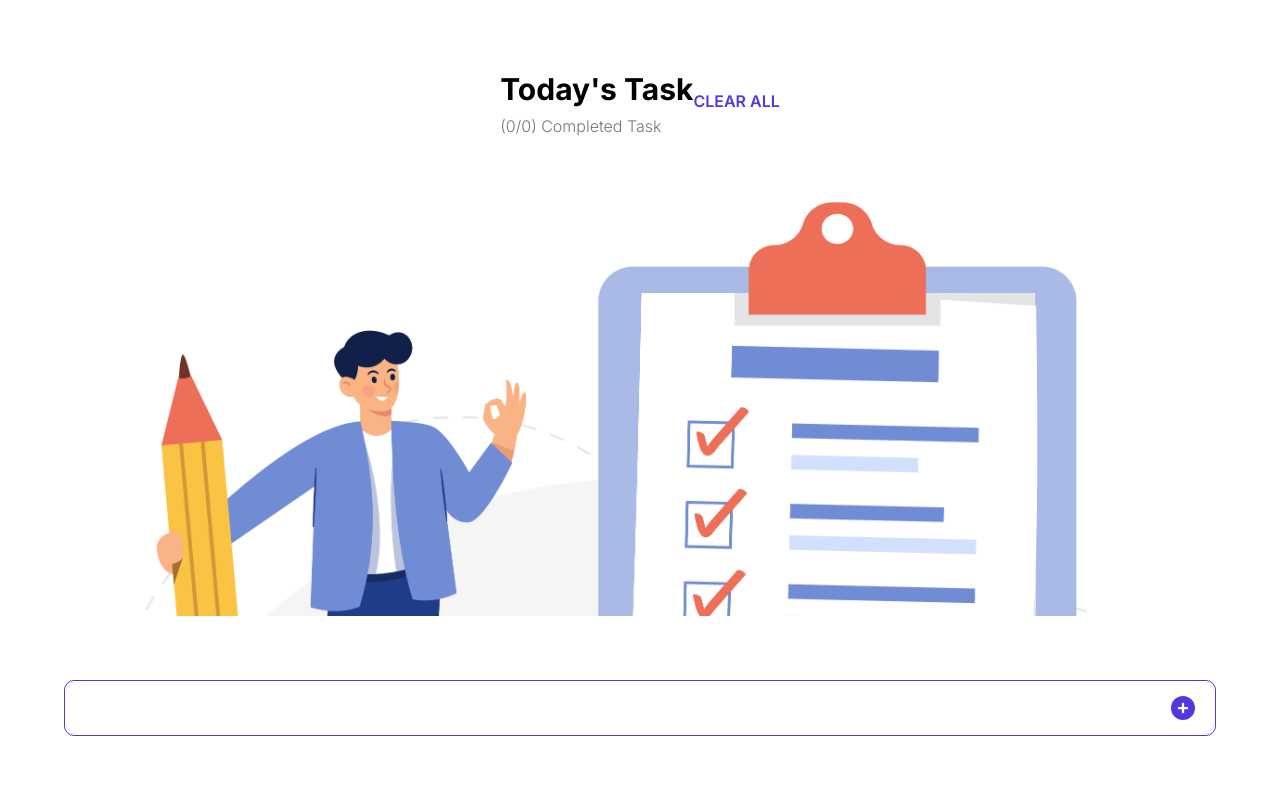
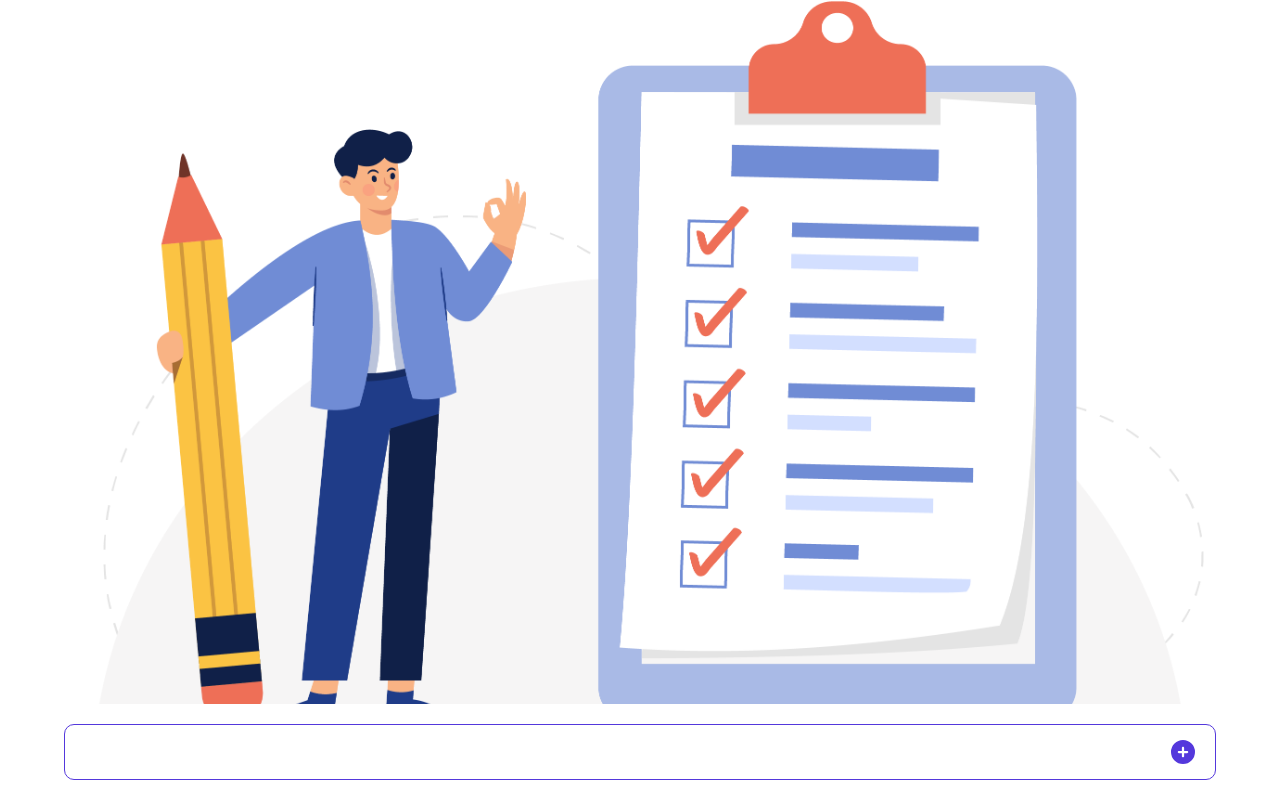
Before and after one commit to AchmadAkif/todoReact, a React (Vite) app: page / in a window 1280 px wide. Shown: the top 798 px of the page. Built offline with nearby package versions, Linux system fonts and the light colour scheme.

Commit message:
style adjustment

```diff
--- a/src/App.jsx
+++ b/src/App.jsx
@@ -24,6 +24,14 @@ const App = () => {
     setItems([])
   }
 
+  if (items.length == 0) {
+    return (
+      <section className='w-full h-[100vh] relative'>
+        <ItemList items={items} onRemoveItem={handleRemoveItem} onCheckboxChange={handleFinishedItem} />
+        <AddNew onAddItem={handleAddItem} />
+      </section>
+    )
+  } else {
     return (
       <section className='w-full h-[100vh] relative'>
         <Header onRemoveAllItems={handleRemoveAllItems} items={items} />
@@ -32,5 +40,6 @@ const App = () => {
       </section>
     )
   }
+}
 
 export default App
--- a/src/components/AddNew.jsx
+++ b/src/components/AddNew.jsx
@@ -30,7 +30,7 @@ const AddNew = ({onAddItem}) => {
   }
 
   return (
-    <section className={`w-full ${styles.paddingX} ${styles.paddingY} font-inter fixed bottom-0 bg-white`}>
+    <section className={`w-full ${styles.paddingX} py-5 font-inter fixed bottom-0 bg-white`}>
       <form onSubmit={handleSubmit} className="w-full h-14" >
         <div className="w-full h-full flex items-center border-[1px] border-primary rounded-[10px] mb-5 px-5">
           <input type="text" className="w-full h-full focus:outline-none" value={task} onChange={(e)=>{setTask(e.target.value)}} />
--- a/src/components/Header.jsx
+++ b/src/components/Header.jsx
@@ -5,7 +5,7 @@ const Header = ({onRemoveAllItems, items}) => {
   const checkedItems = items.filter( item => item.status).length
 
   return (
-    <section className={`${styles.paddingX} ${styles.paddingY} flex sm:justify-center justify-between items-center font-inter`}>
+    <section className={`${styles.paddingX} ${styles.paddingY} flex sm:justify-center justify-between items-center font-inter sticky top-0 bg-white`}>
       <div>
         <h1 className={`${styles.heading2} leading-[50px]`}>Today's Task</h1>
         <p className={`${styles.paragraph}`}>({checkedItems}/{totalItems}) Completed Task</p>
--- a/src/components/ItemList.jsx
+++ b/src/components/ItemList.jsx
@@ -31,15 +31,15 @@ const Item = ({task, onRemoveItem, onCheckboxChange}) => {
 const ItemList = ({items, onRemoveItem, onCheckboxChange}) => {
   if (items.length === 0) {
     return (
-      <section className="flex flex-col justify-center font-inter px-10">
+      <section className="flex flex-col justify-center font-inter px-10 h-full">
         <img src={img} alt="task empty" className="mb-3" />
-        <h1 className="text-center font-bold text-[25px]">Your Task List is empty!</h1>
+        <h1 className="text-center font-bold text-[25px] mb-">Your Task List is empty!</h1>
         <p className="text-center font-light text-grey">You don't have any active tasks right now. Try to add some!</p>
       </section>
     )
   } else {
     return (
-      <section className={`${styles.paddingX} ${styles.paddingY}`}>
+      <section className={`${styles.paddingX} ${styles.paddingY} h-full`}>
         <ul className="flex flex-col space-y-5 font-inter font-bold text-[18px]">
           {items.map( task => (
             <Item key={task.id} task={task} onRemoveItem={onRemoveItem} onCheckboxChange={onCheckboxChange} />
```
Lines whose indentation alone changed are shown as unchanged.
